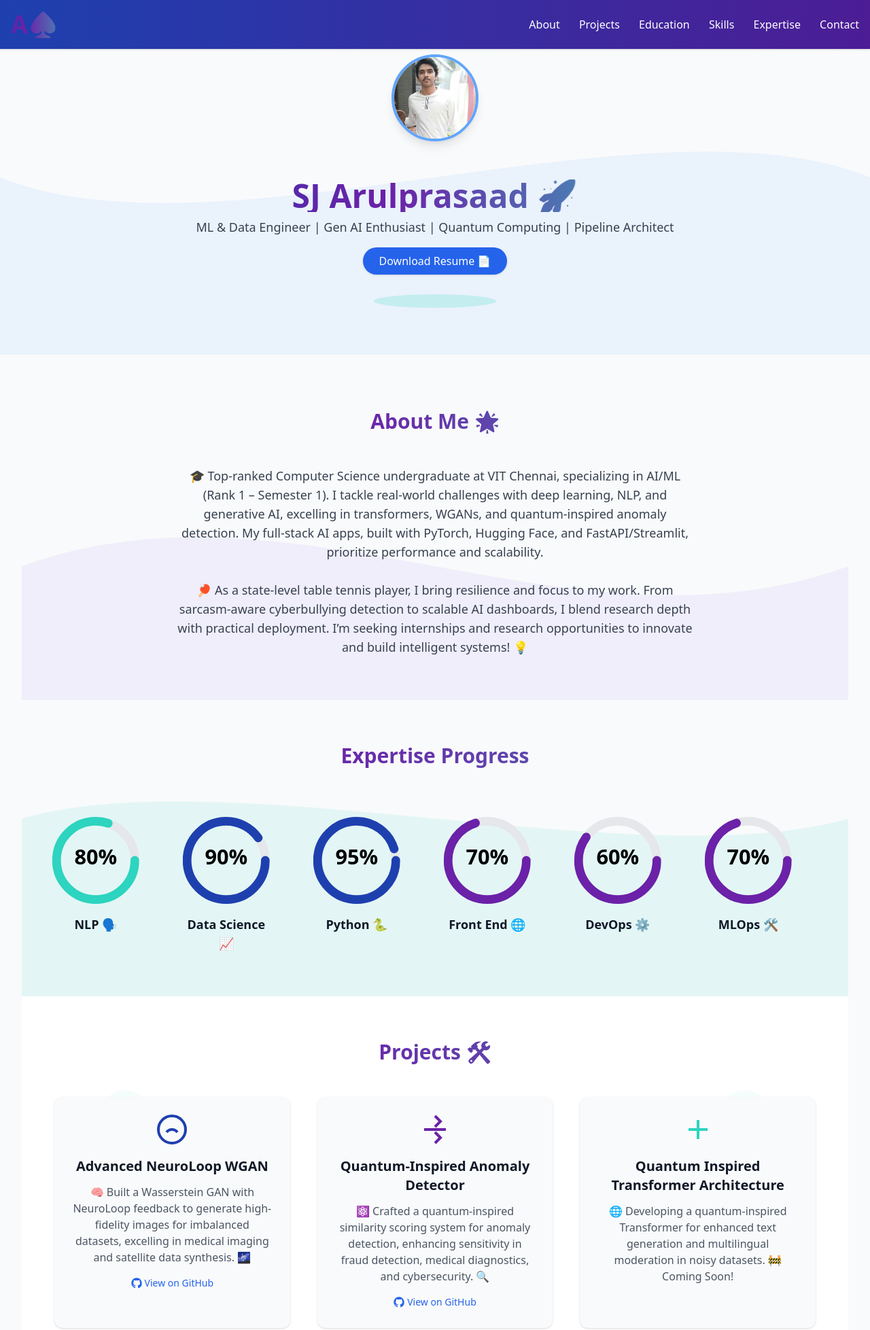
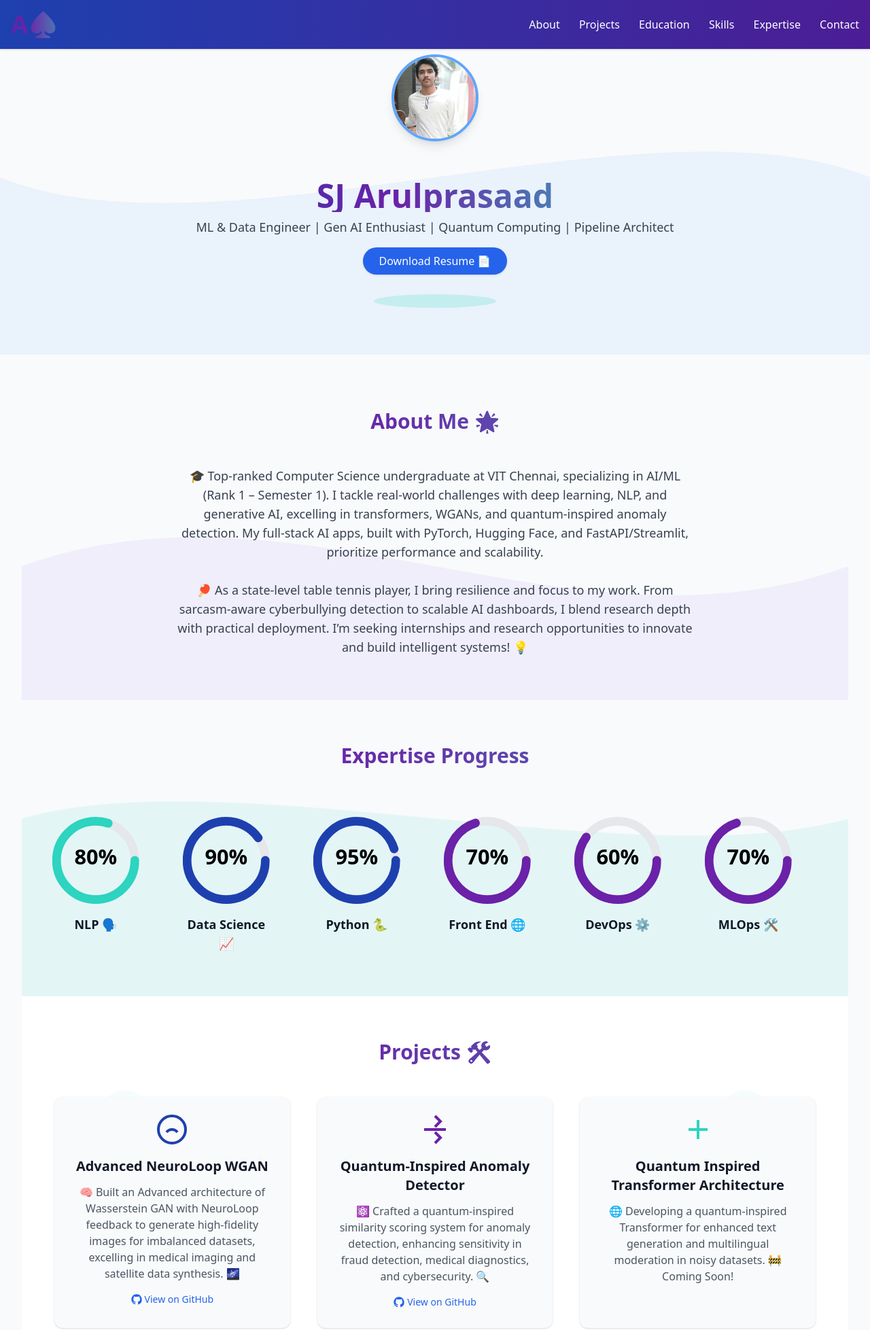
Before and after one commit to Arulprasaad03/Portfolio, a plain HTML site: page index.html in a window 1280 px wide. Shown: the top 1957 px of the page at 68% size. Drawn offline with nearby package versions, Linux system fonts and the light colour scheme.

Commit message:
Update index.html

```diff
--- a/index.html
+++ b/index.html
@@ -85,7 +85,7 @@
         <img src="profile.png" alt="Your Photo" class="object-cover w-full h-full" />
         <!-- Replace 'your-photo.jpg' with your actual photo -->
       </div>
-      <h1 class="text-5xl font-extrabold gradient-text mb-2">SJ Arulprasaad 🚀</h1>
+      <h1 class="text-5xl font-extrabold gradient-text mb-2">SJ Arulprasaad </h1>
       <p class="text-lg text-gray-700 mb-4">ML & Data Engineer | Gen AI Enthusiast | Quantum Computing | Pipeline Architect</p>
       <a href="Resume.pdf" download class="px-6 py-2 bg-blue-600 text-white rounded-full shadow hover:bg-blue-700 transition mb-2">Download Resume 📄</a>
       <svg height="30" width="200" class="my-4">
@@ -290,7 +290,7 @@
             </svg>
             <h3 class="text-xl font-bold mb-3">Advanced NeuroLoop WGAN</h3>
             <p class="text-gray-600 mb-4">
-              🧠 Built a Wasserstein GAN with NeuroLoop feedback to generate high-fidelity images for imbalanced datasets, excelling in medical imaging and satellite data synthesis. 🌌
+              🧠 Built an Advanced architecture of Wasserstein GAN with NeuroLoop feedback to generate high-fidelity images for imbalanced datasets, excelling in medical imaging and satellite data synthesis. 🌌
             </p>
             <a href="https://github.com/Arulprasaad03/neuroloop-gan" target="_blank" class="inline-flex items-center text-blue-600 hover:underline text-sm">
               <svg class="w-4 h-4 mr-1 fill-current" viewBox="0 0 24 24">
```
